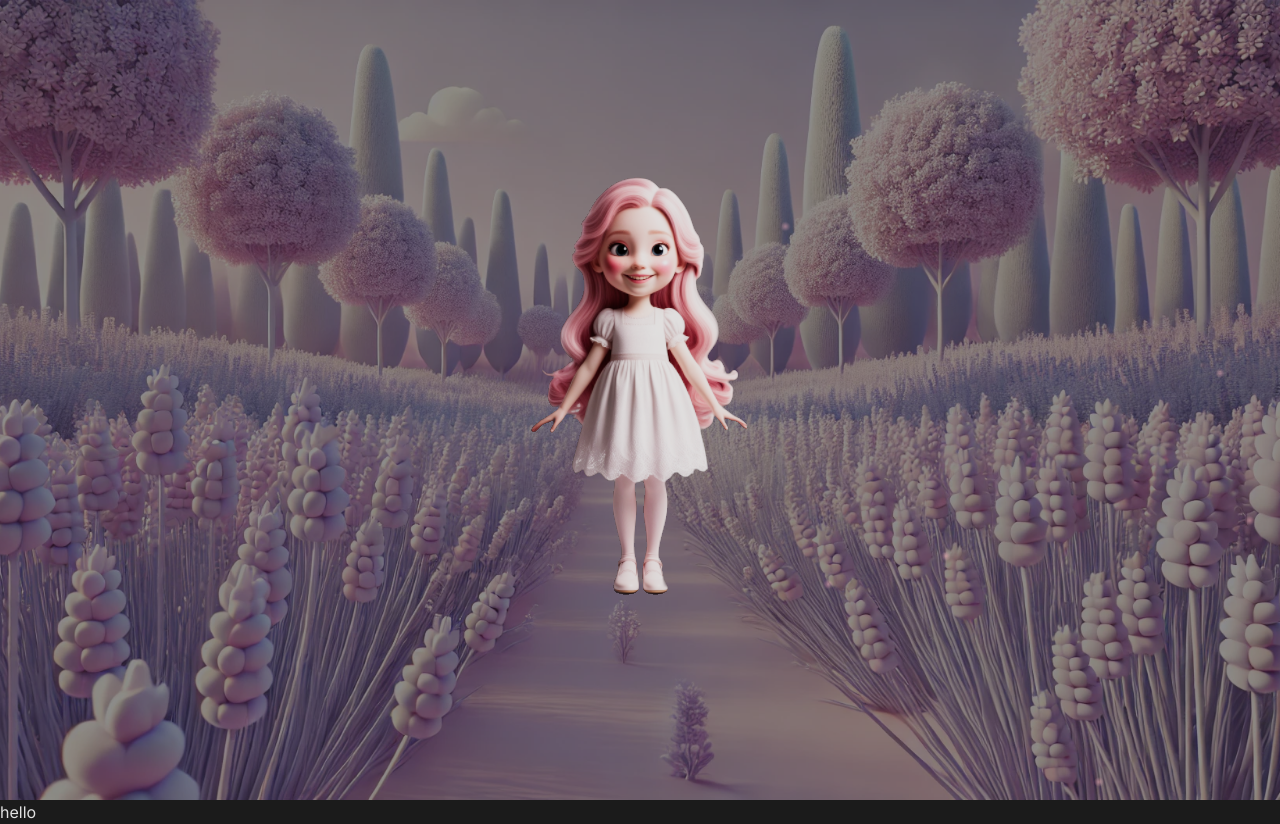
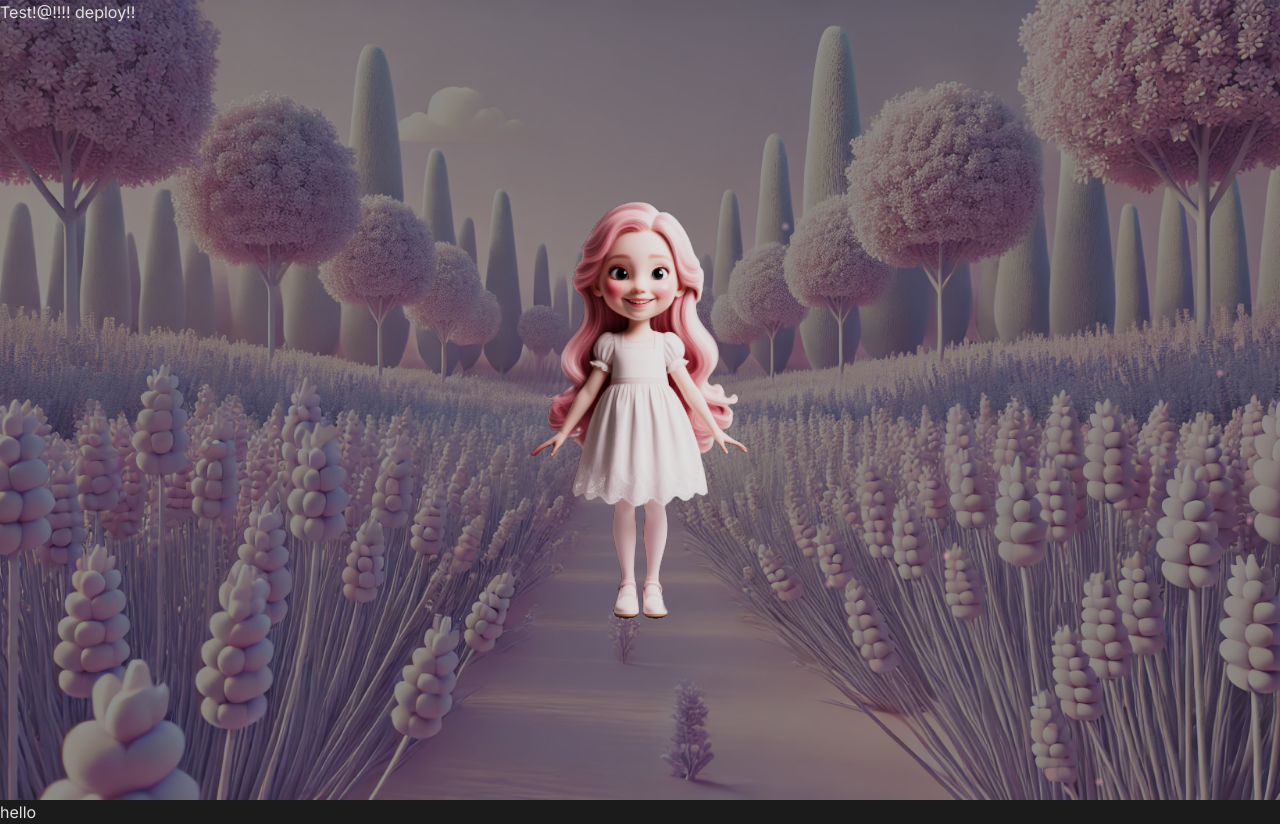
Before and after one commit to hannah-gkim/hannah-3d-portfolio, a Next.js app: page / in a window 1280 px wide. Built offline with nearby package versions, Linux system fonts and the light colour scheme.

Commit message:
not deploying test

```diff
--- a/src/app/page.js
+++ b/src/app/page.js
@@ -16,6 +16,9 @@ export default function Home() {
       />
       <div className="w-full h-screen">
         {/* <Navigation /> */}
+        <div>
+          <p>Test!@!!!! deploy!!</p>
+        </div>
         <RenderModel>
           <Hannah page="home" position={[0, 1.5, 0]} />
         </RenderModel>
```
Also changed, not shown: public/background/kuromi.png (deleted), 1 other file (tests, documents, lock files or other folders).
